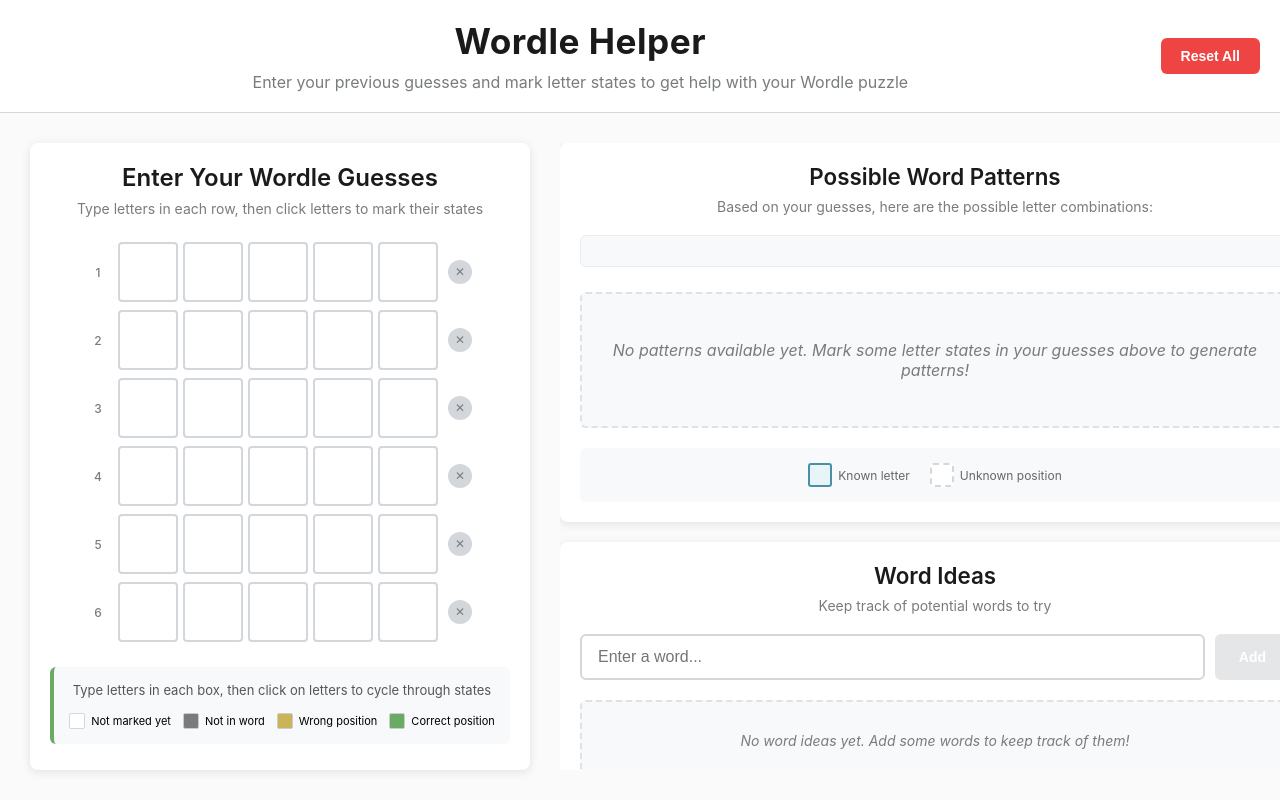
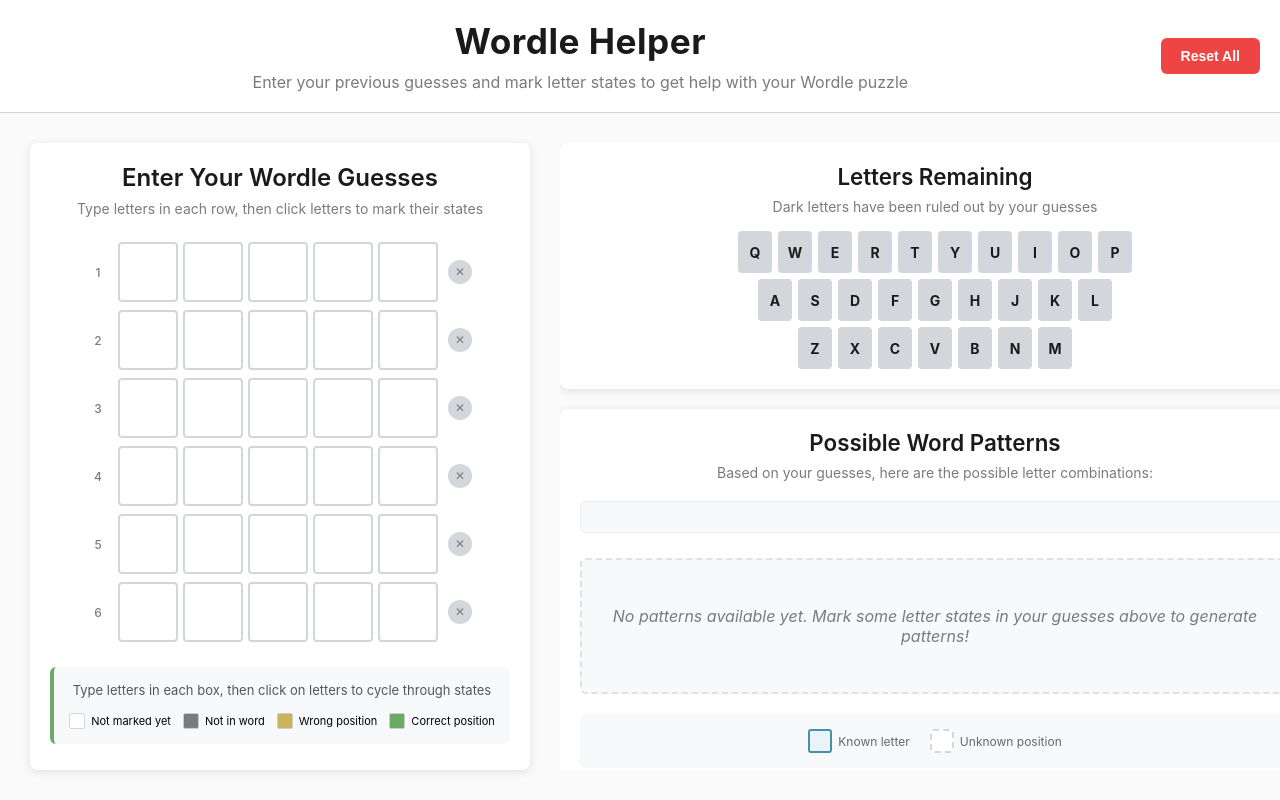
Before and after one commit to bbaldino/wordle-helper, a React (Create React App) app: page / in a window 1280 px wide. Built offline with nearby package versions, Linux system fonts and the light colour scheme.

Commit message:
show the letters-remaining keyboard at the top of the right column

```diff
--- a/src/App.tsx
+++ b/src/App.tsx
@@ -3,6 +3,7 @@
 import WordGuessArea, { LetterBox } from './WordGuessArea';
 import WordPatternGenerator from './WordPatternGenerator';
 import WordScratchPad from './WordScratchPad';
+import WordleKeyboard from './WordleKeyboard';
 
 const STORAGE_KEY_GRID = 'wordle-helper-grid';
 const STORAGE_KEY_WORD_IDEAS = 'wordle-helper-word-ideas';
@@ -96,6 +97,7 @@
           onGridChange={handleGridChange}
         />
         <div className="right-column">
+          <WordleKeyboard grid={grid} />
           <WordPatternGenerator grid={grid} wordIdeas={wordIdeas} />
           <WordScratchPad grid={grid} wordIdeas={wordIdeas} onWordIdeasChange={handleWordIdeasChange} />
         </div>
```
